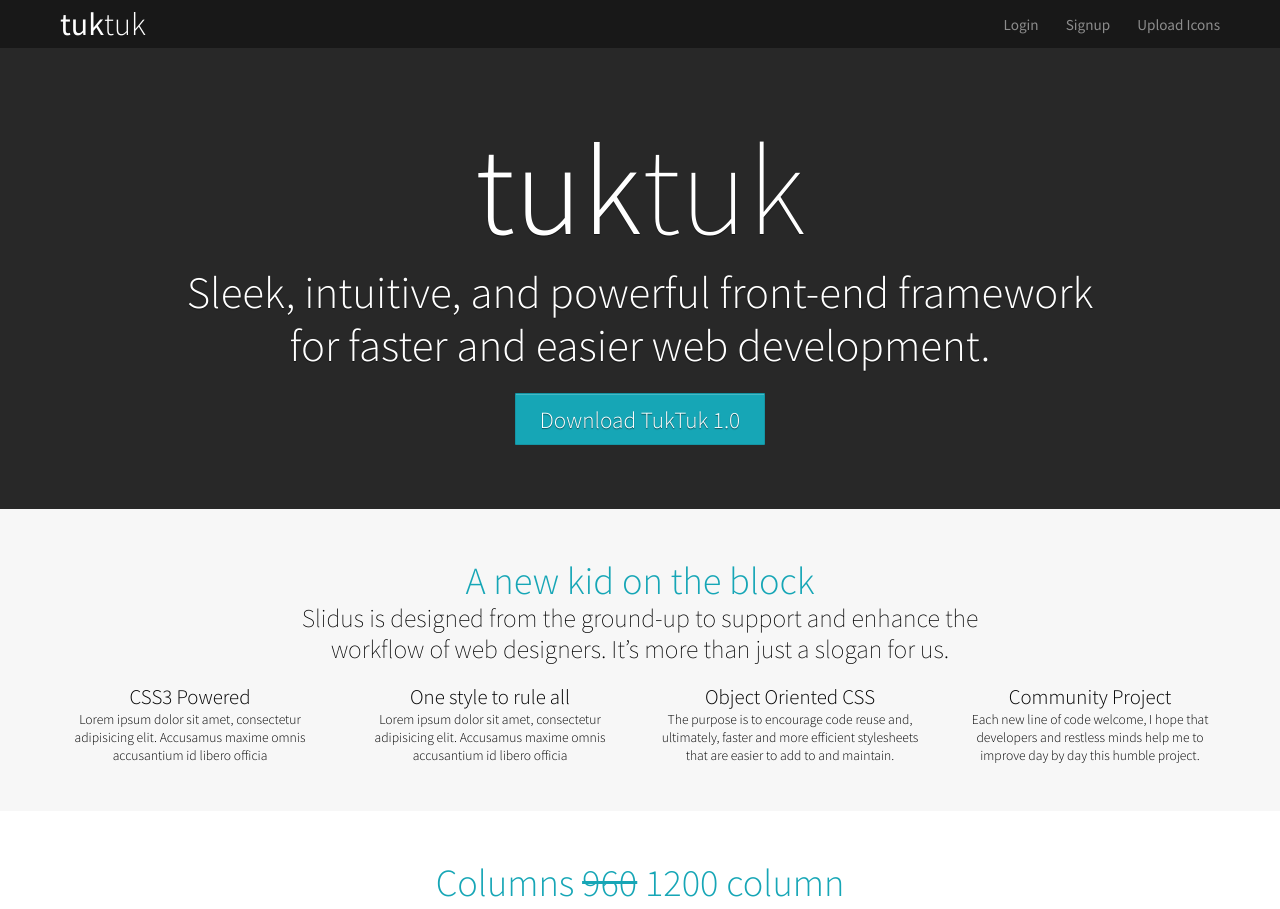
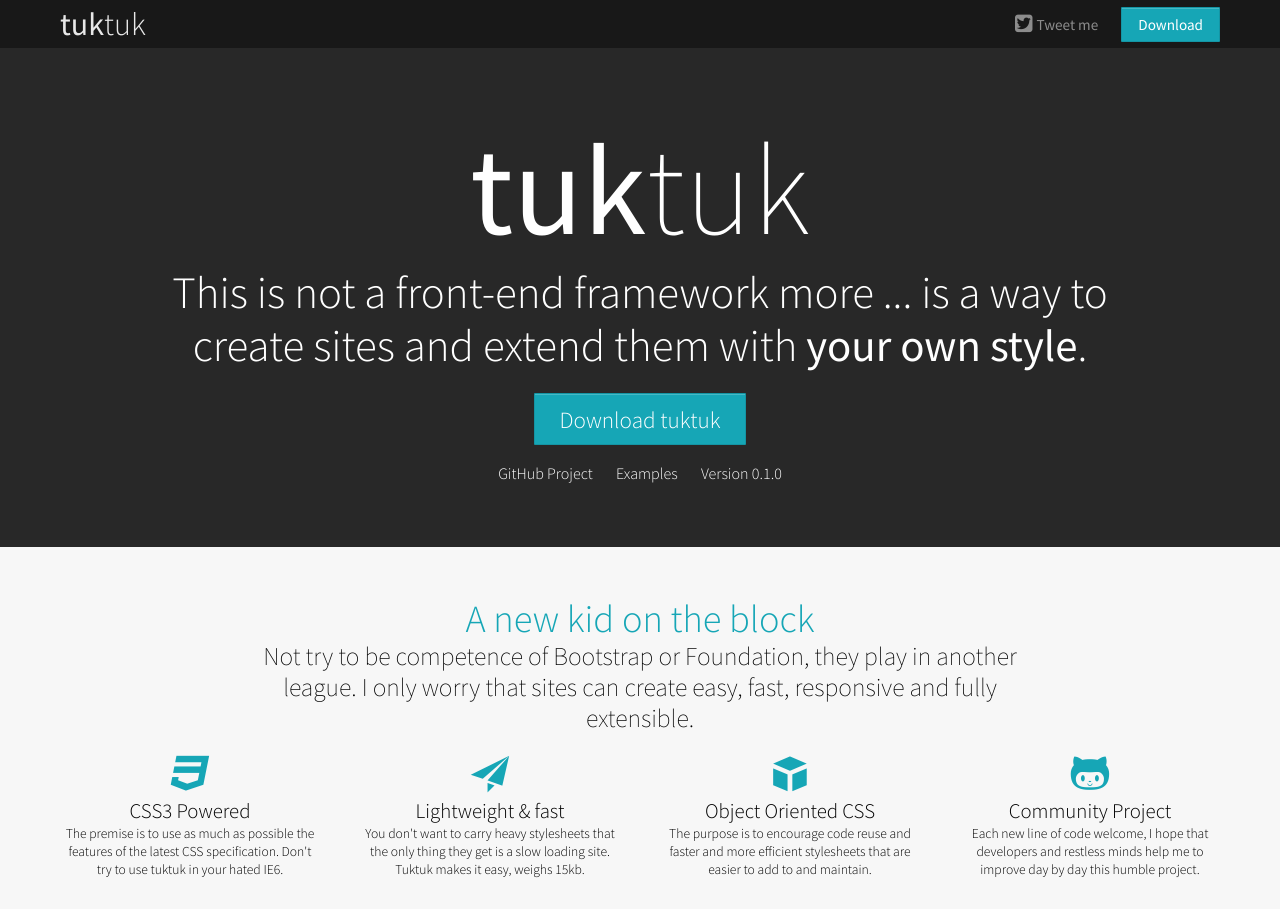
Before and after one commit to soyjavi/tuktuk, a plain HTML site: page index.html in a window 1280 px wide. Shown: the top 909 px of the page. Drawn offline with Linux system fonts and the light colour scheme.

Commit message:
Changes on index.html

```diff
--- a/index.html
+++ b/index.html
@@ -28,24 +28,28 @@
 <header class="bck darkest text color white">
     <div class="row ">
         <div class="column _3">
-            <h2 class="logo text normal">tuk<span class="text book">tuk</span></h2>
+            <a href="http://tuktuk.tapquo.com" class="logo text normal color white">tuk<span class="text book">tuk</span></a>
         </div>
         <nav class="column _6 offset_3 text normal right">
-            <a href="#"><span class="icon user"></span>Login</a>
-            <a href="#"><span class="icon pencil"></span>Signup</a>
-            <a href="#"><span class="icon upload"></span>Upload Icons</a>
+            <a href="#"><span class="icon twitter"></span>Tweet me</a>
+            <a href="#" class="button">Download</a>
         </nav>
     </div>
 </header>
 
 
 <!-- ========================== LANDING ========================== -->
-<section class="landing bck dark text color white shadow center">
+<section class="landing bck dark text color white  center">
     <div class="row">
         <div class="column _10 offset_1">
-            <h1>tuk<span class="text thin">tuk</span></h1>
-            <h3 class="margin bottom">Sleek, intuitive, and powerful front-end framework for faster and easier web development.</h3>
-            <a href="#" class="button large ">Download TukTuk 1.0</a>
+            <h1 class="text normal">tuk<span class="text thin">tuk</span></h1>
+            <h3 class="margin bottom">This is not a front-end framework more ... is a way to create sites and extend them with <span class="text normal">your own style</span>.</h3>
+            <a href="#" class="button large margin bottom">Download tuktuk</a>
+            <nav class=>
+                <a href="https://github.com/soyjavi/tuktuk" target="_blank" class="margin right text color white">GitHub Project</a>
+                <a href="examples/" class="margin right text color white">Examples</a>
+                <span>Version 0.1.0</span>
+            </nav>
         </div>
     </div>
 </section>
@@ -57,30 +61,29 @@
         <div class="column _8 offset_2">
             <h1 class="text color theme">A new kid on the block</h1>
             <h4 class="text thin">
-                Slidus is designed from the ground-up to support and enhance the
-workflow of web designers. It’s more than just a slogan for us.
+                Not try to be competence of Bootstrap or Foundation, they play in another league. I only worry that sites can create easy, fast, responsive and fully extensible.
             </h4>
         </div>
     </div>
     <div class="row text center book margin top">
 
         <div class="column _3">
-            <h1 class="icon-css3 text color theme"></h1>
+            <h1 class="icon css3 text color theme"></h1>
             <h5>CSS3 Powered</h5>
-            <small>Lorem ipsum dolor sit amet, consectetur adipisicing elit. Accusamus maxime omnis accusantium id libero officia</small>
+            <small>The premise is to use as much as possible the features of the latest CSS specification. Don't try to use tuktuk in your hated IE6.</small>
         </div>
         <div class="column _3">
-            <h1 class="icon-paper-plane text color theme"></h1>
-            <h5>One style to rule all</h5>
-            <small>Lorem ipsum dolor sit amet, consectetur adipisicing elit. Accusamus maxime omnis accusantium id libero officia</small>
+            <h1 class="icon paper-plane text color theme"></h1>
+            <h5>Lightweight & fast</h5>
+            <small>You don't want to carry heavy stylesheets that the only thing they get is a slow loading site. Tuktuk makes it easy, weighs 15kb.</small>
         </div>
         <div class="column _3">
-            <h1 class="icon-cube text color theme"></h1>
+            <h1 class="icon cube text color theme"></h1>
             <h5>Object Oriented CSS</h5>
-            <small>The purpose  is to encourage code reuse and, ultimately, faster and more efficient stylesheets that are easier to add to and maintain.</small>
+            <small>The purpose  is to encourage code reuse and faster and more efficient stylesheets that are easier to add to and maintain.</small>
         </div>
         <div class="column _3">
-            <h1 class="icon-github text color theme"></h1>
+            <h1 class="icon github text color theme"></h1>
             <h5>Community Project</h5>
             <small>Each new line of code welcome, I hope that developers and restless minds help me to improve day by day this humble project.</small>
         </div>
@@ -196,16 +199,16 @@
     </div>
     <div class="row">
         <div class="column _8 ">
-              <a href="#" class="button large"><span class="icon user"></span>Large</a>
-              <a href="#" class="button "><span class="icon user"></span>Normal</a>
-              <a href="#" class="button secondary"><span class="icon user"></span>Secondary</a>
-              <a href="#" class="button success"><span class="icon user"></span>Success</a>
-              <a href="#" class="button alert"><span class="icon user"></span>Alert</a>
-              <a href="#" class="button small"><span class="icon user"></span>Small</a>
-              <a href="#" class="button tiny"><span class="icon user"></span>Tiny</a>
+              <a href="#" class="button large"><span class="icon html5"></span>Large</a>
+              <a href="#" class="button "><span class="icon css3"></span>Normal</a>
+              <a href="#" class="button secondary"><span class="icon safari"></span>Secondary</a>
+              <a href="#" class="button success"><span class="icon checkmark"></span>Success</a>
+              <a href="#" class="button alert"><span class="icon cancel"></span>Alert</a>
+              <a href="#" class="button small"><span class="icon chrome"></span>Small</a>
+              <a href="#" class="button tiny"><span class="icon firefox"></span>Tiny</a>
           </div>
         <div class="column _4">
-            <a href="#" class="button anchor margin top">Anchor</a>
+            <a href="#" class="button anchor margin top"><span class="icon checkmark"></span>Anchor</a>
         </div>
     </div>
 </section>
@@ -493,7 +496,7 @@
     <div class="row margin bottom">
         <div class="column _10 offset_1 text center color white">
             <h1>Author</h1>
-            <h3 class="text thin">Javi Jimenez is the CTO and Co-Founder of <a href="http://tapquo.com">tapquo</a>. A restless mind that always strives for continuous improvement, able to create frameworks like <a href="http://lungo.tapquo.com">Lungo</a>, <a href="http://quojs.tapquo.com">QuoJS</a>, <a href="http://monocle.tapquo.com">Monocle</a> used by thousands of developers around the world.</h3>
+            <h3 class="text thin">Javi Jimenez is the CTO and CO-founder of <a href="http://tapquo.com">tapquo</a>. A restless mind that always strives for continuous improvement, able to create frameworks like <a href="http://lungo.tapquo.com">Lungo</a>, <a href="http://quojs.tapquo.com">QuoJS</a>, <a href="http://monocle.tapquo.com">Monocle</a> used by thousands of developers around the world.</h3>
          </div>
      </div>
 
@@ -523,9 +526,9 @@
             <p class="text bold">Need some help?</p>
             <small>For quick answers or help <span class="text normal">connect</span> with me in</small>
             <h3>
-                <a href="#" class="icon-twitter"></a>
-                <a href="#" class="icon-facebook"></a>
-                <a href="#" class="icon-google-plus"></a>
+                <a href="#" class="icon twitter"></a>
+                <a href="#" class="icon facebook"></a>
+                <a href="#" class="icon google-plus"></a>
             </h3>
         </div>
     </div>
```
